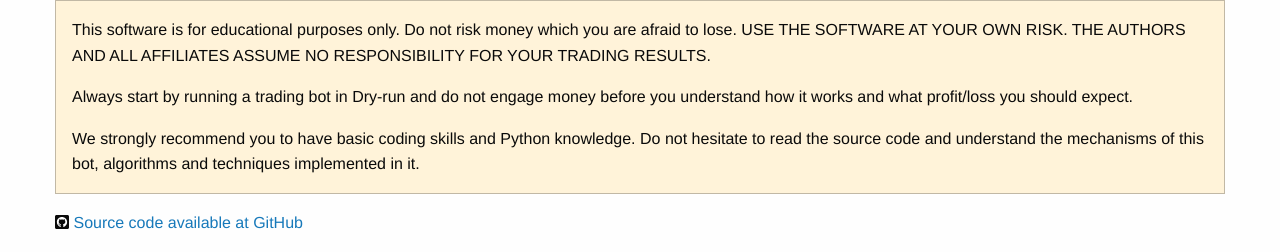
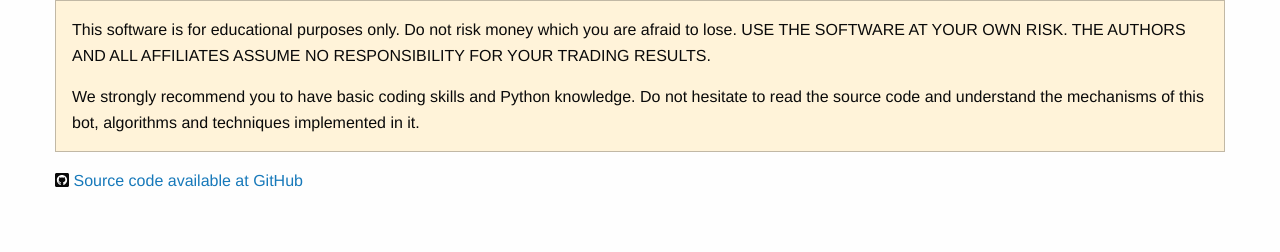
Before and after one commit to mfrontczak/short-term-predictions-of-the-bitcoin, a Flask app: page / in a window 1280 px wide. Shown: the part 1175-1427 px from the top of the page. After the commit the page ends 1362 px from the top, so only its background shows below. Run offline with Flask 2, Linux system fonts and the light colour scheme; data that the repository does not hold is empty; some libraries are stand-ins or nearby versions.

Commit message:
this is not a bot.

```diff
--- a/web/templates/index.html
+++ b/web/templates/index.html
@@ -52,8 +52,6 @@
                 <p>This software is for educational purposes only. Do not risk money which you are afraid to lose.
                     USE THE SOFTWARE AT YOUR OWN RISK. THE AUTHORS AND ALL AFFILIATES ASSUME NO RESPONSIBILITY FOR
                     YOUR TRADING RESULTS.</p>
-                <p>Always start by running a trading bot in Dry-run and do not engage money before you understand
-                    how it works and what profit/loss you should expect.</p>
                 <p>We strongly recommend you to have basic coding skills and Python knowledge. Do not hesitate to
                     read the source code and understand the mechanisms of this bot, algorithms and techniques
                     implemented in it.</p>
```
